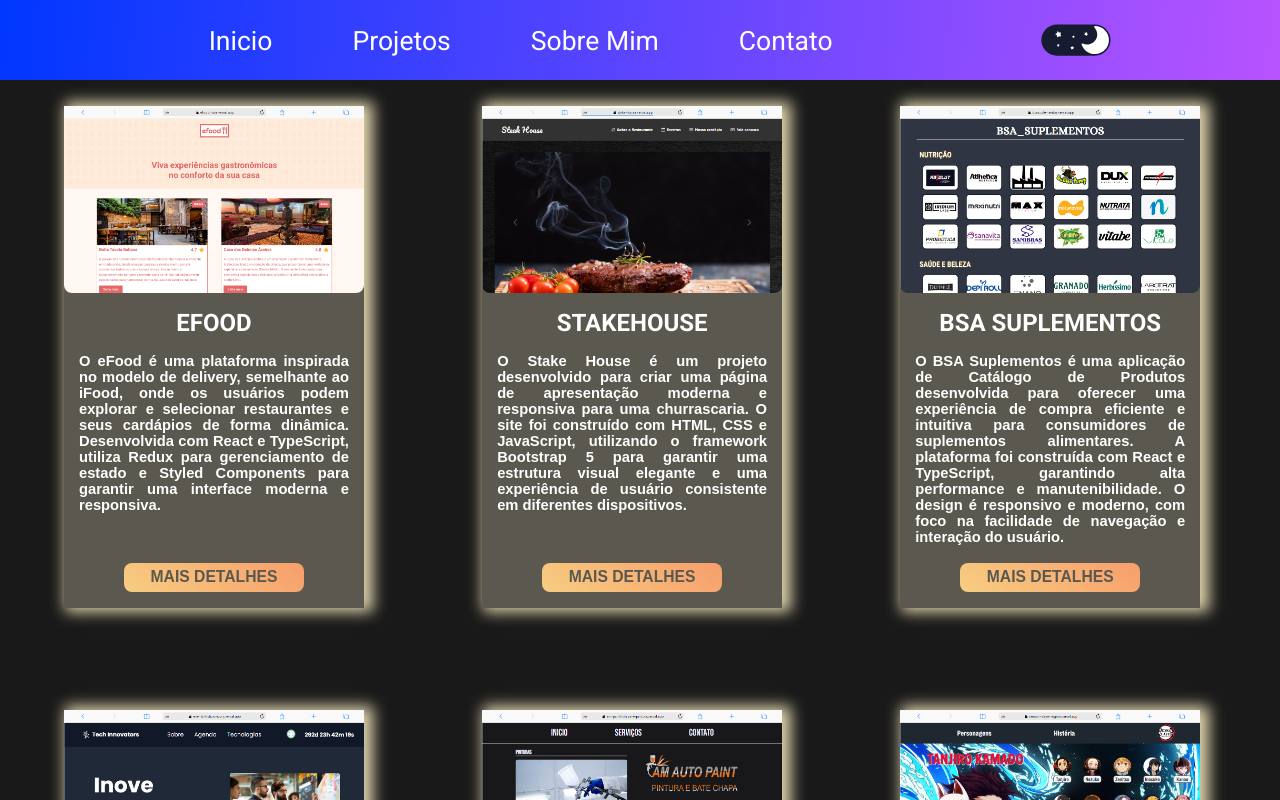
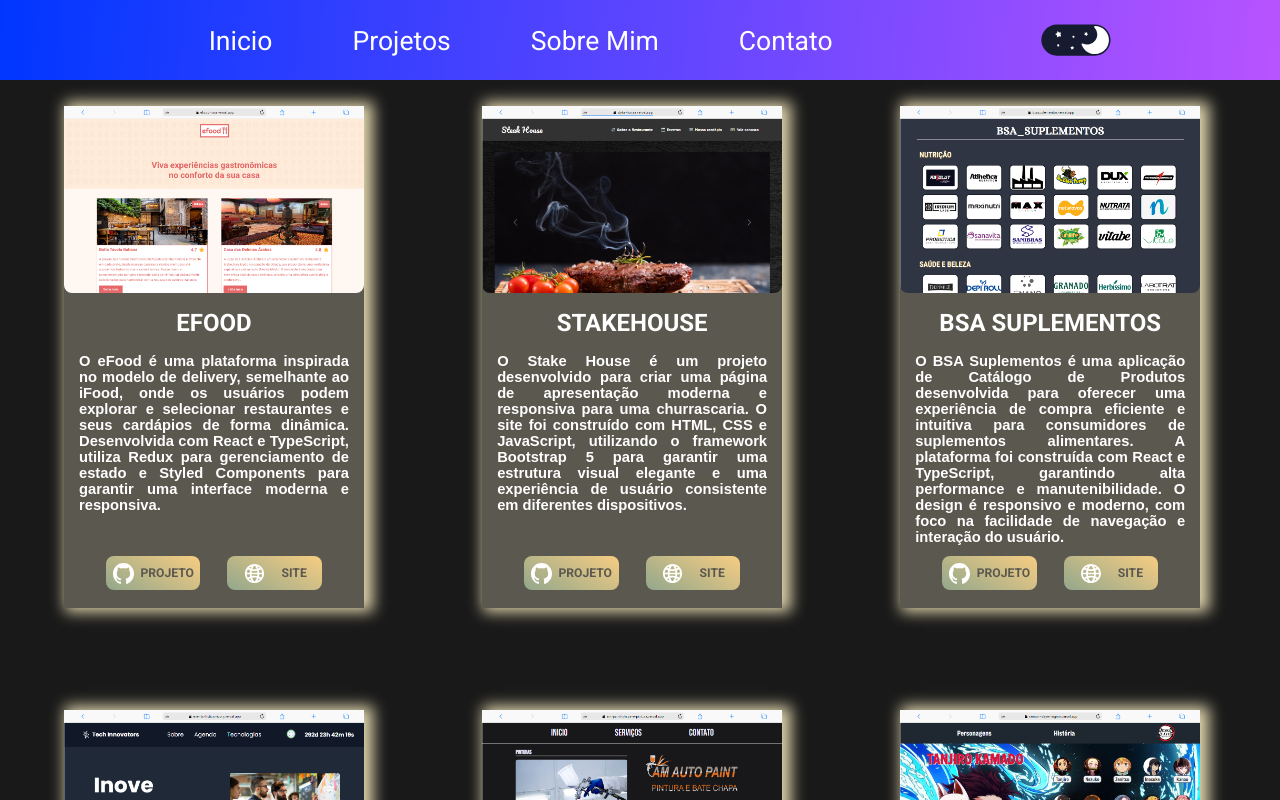
Before and after one commit to MATHEUSNUNES2023BR/MeuPortifolio, a React (Vite) app: page /Projetos in a window 1280 px wide. Shown: the top 800 px of the page. Built offline with nearby package versions, Linux system fonts and the light colour scheme.

Commit message:
feat : configured project

```diff
--- a/src/assets/data/index.ts
+++ b/src/assets/data/index.ts
@@ -1,19 +1,12 @@
 import efoodDesktop from '../../assets/data/efoodDesktop.png'
-import efoodMobile from '../../assets/data/efoodMobile.png'
 import stakeHouseDesktop from '../../assets/data/stakeHouseDesktop.png'
-import stakeHouseMobile from '../../assets/data/stakeHouseMobile.png'
 import catalogoDesktop from '../../assets/data/catalogoDesktop.png'
-import catalogoMobile from '../../assets/data/catalogoMobile.png'
 import eventoDesktop from '../../assets/data/eventoDesktop.png'
-import eventoMobile from '../../assets/data/eventoMobile.png'
 import amPaintDesktop from '../../assets/data/amPaintDesktop.png'
-import amPaintMobile from '../../assets/data/amPaintMobile.png'
 import demonSlayerDesktop from '../../assets/data/demonSlayerDesktop.png'
-import demonsSlayerMobile from '../../assets/data/demonsSlayerMobile.png'
 
 interface data {
   photoDesktop: string,
-  photoMobile: string,
   description: string,
   title: string,
   gitRepo: string,
@@ -23,42 +16,42 @@ interface data {
 
 
 export const dataProject: data[] = [
-  { photoDesktop: efoodDesktop, photoMobile: efoodMobile,
+  { photoDesktop: efoodDesktop,
     title: 'Efood',
     description:'O eFood é uma plataforma inspirada no modelo de delivery, semelhante ao iFood, onde os usuários podem explorar e selecionar restaurantes e seus cardápios de forma dinâmica. Desenvolvida com React e TypeScript, utiliza Redux para gerenciamento de estado e Styled Components para garantir uma interface moderna e responsiva.',
     gitRepo: 'https://github.com/MATHEUSNUNES2023BR/efood',
     language: 'TypeScript',
     vercelLink:'https://efood-rose.vercel.app/produtos/'
   },
-  { photoDesktop:stakeHouseDesktop, photoMobile:stakeHouseMobile,
+  { photoDesktop:stakeHouseDesktop,
     title: 'StakeHouse',
     description:'O Stake House é um projeto desenvolvido para criar uma página de apresentação moderna e responsiva para uma churrascaria. O site foi construído com HTML, CSS e JavaScript, utilizando o framework Bootstrap 5 para garantir uma estrutura visual elegante e uma experiência de usuário consistente em diferentes dispositivos.',
     language: 'Lorem ipsum dolor',
     gitRepo: 'https://github.com/MATHEUSNUNES2023BR/Churrascaria',
     vercelLink:'https://stake-house.vercel.app/'
   },
-  { photoDesktop:catalogoDesktop, photoMobile:catalogoMobile,
+  { photoDesktop:catalogoDesktop,
     title: 'BSA SUPLEMENTOS',
     description:'O BSA Suplementos é uma aplicação de Catálogo de Produtos desenvolvida para oferecer uma experiência de compra eficiente e intuitiva para consumidores de suplementos alimentares. A plataforma foi construída com React e TypeScript, garantindo alta performance e manutenibilidade. O design é responsivo e moderno, com foco na facilidade de navegação e interação do usuário.',
     language: 'Lorem ipsum dolor',
     gitRepo: 'https://github.com/MATHEUSNUNES2023BR/BSA-SUPLEMENTOS',
     vercelLink:'https://bsasuplementos.vercel.app/'
   },
-  { photoDesktop:eventoDesktop, photoMobile:eventoMobile,
+  { photoDesktop:eventoDesktop,
     title: 'Evento',
     description:'O Evento Fictício é uma página de apresentação criada para promover um evento imaginário, com foco em fornecer uma experiência visual impactante e informativa. A página foi desenvolvida utilizando SCSS para estilização, HTML para a estruturação do conteúdo e JavaScript para adicionar interatividade e animações sutis, garantindo uma navegação fluida e responsiva.',
     language: '',
     gitRepo: 'https://github.com/MATHEUSNUNES2023BR/evento_ficticio',
     vercelLink:'https://evento-ficticio-ivory.vercel.app/'
   },
-  { photoDesktop:amPaintDesktop, photoMobile:amPaintMobile,
+  { photoDesktop:amPaintDesktop,
     title: 'AmPaint',
     description:'O AmPaint é uma página institucional simples e direta, criada para apresentar os serviços oferecidos por uma oficina especializada em pintura automotiva e lanternagem. O design foi focado na clareza e usabilidade, garantindo que os clientes possam visualizar facilmente os serviços oferecidos e obter informações de contato.',
     language: 'Lorem ipsum dolor',
     gitRepo: 'https://github.com/MATHEUSNUNES2023BR/am-paint-chapa-e-pintura',
     vercelLink:'https://am-paint-chapa-e-pintura.vercel.app/'
   },
-  { photoDesktop:demonSlayerDesktop, photoMobile:demonsSlayerMobile,
+  { photoDesktop:demonSlayerDesktop,
     title: 'Demon Slayer',
     description:'O projeto Demon Slayer é uma aplicação interativa onde os usuários podem clicar em personagens da série e visualizar suas histórias em uma experiência dinâmica. Ao selecionar um personagem, o background da página muda de acordo com o personagem escolhido, e a história detalhada aparece na parte inferior da página, criando uma imersão visual e narrativa.',
     language: 'Lorem ipsum dolor',
--- a/src/components/Project/index.tsx
+++ b/src/components/Project/index.tsx
@@ -1,4 +1,6 @@
-import { CardContainer, Card, CardDescription, CardButton, CardPhoto, CardTitle } from "./style"
+import { CardContainer, Card, CardDescription, CardPhoto, CardTitle, CardIcons } from "./style"
+import github from '../../assets/images/git-white.svg'
+import site from '../../assets/images/site-svgrepo-com.svg'
 import { dataProject } from "../../assets/data"
 function Project(){
   return(
@@ -9,7 +11,21 @@ function Project(){
             <CardPhoto src={data.photoDesktop } ></CardPhoto>
             <CardTitle>{data.title}</CardTitle>
             <CardDescription>{data.description}</CardDescription>
-            <CardButton>MAIS DETALHES</CardButton>
+            <CardIcons>
+              <a target="_blank" href={data.gitRepo}>
+                <div className="github">
+                    <img src={github}/>
+                    <h3>Projeto</h3>
+                </div>
+              </a>
+
+              <a target="_blank" href={data.vercelLink}>
+                <div className="site">
+                    <img src={site}/>
+                    <h3>Site</h3>
+                </div>
+              </a>
+            </CardIcons>
           </Card>
         ))
       }
--- a/src/components/Project/style.ts
+++ b/src/components/Project/style.ts
@@ -25,12 +25,12 @@ export const Card = styled.div`
   box-shadow: 5px 0px 14px 4px #E0D5AD;
   background-color: #5B584F;
   @media (max-width: 1180px) {
-    height: 38vh;
+    height: 60vw;
     margin: 0 auto;
   }
   @media (max-width: 576px) {
     width: 90%;
-    height: 80vh;
+    height: 145vw;
     margin: 0 auto;
     border-radius: 8px;
   }
@@ -72,15 +72,65 @@ export const CardDescription = styled.p`
   }
 `
 
-export const CardButton = styled.button`
-  width: 60%;
-  height: 3.5rem;
-  margin-bottom: 1rem;
-  border-radius: 8px;
-  border: none;
-  background-image: linear-gradient(220deg, #F79E6B, #F7CD82);
-  color: #5B584F;
-  font-size: calc(0.6vw + 0.5rem);
-  font-weight: 600;
-  cursor: pointer;
+export const CardIcons = styled.div`
+  width: 90%;
+  display: flex;
+  justify-content: space-evenly;
+  margin-bottom: 1.1rem;
+  a{
+    width: 35%;
+    text-decoration: none;
+    .github, .site {
+      height: calc(1.4vw + 1rem);
+      border-radius: 8px;
+      display: flex;
+      align-items: center;
+      justify-content: space-evenly;
+      background-image: linear-gradient(30deg, #92A78C,#F7CD82);
+      img{
+        width: 25%;
+        fill: aliceblue;
+      }
+      h3{
+        font-size: 0.95vw;
+        color: #5B584F;
+        font-family: 'Roboto', sans-serif;
+        font-weight: bolder;
+        text-transform: uppercase;
+      }
+    }
+    .github{
+      img{
+        width: 22.5%;
+      }
+    }
+  }
+  @media (max-width: 1180px) {
+    a{
+      .github, .site {
+        img{
+
+        }
+        h3{
+          font-size: 1.6vw;
+        }
+      }
+    }
+  }
+  @media (max-width: 576px) {
+    a{
+      width: 40%;
+
+      .github, .site {
+        height: 5vh;
+        img{
+
+        }
+        h3{
+          font-size: 2.8vw;
+        }
+      }
+    }
+  }
+
 `
```
Also changed, not shown: src/assets/images/git-white.svg (added).
